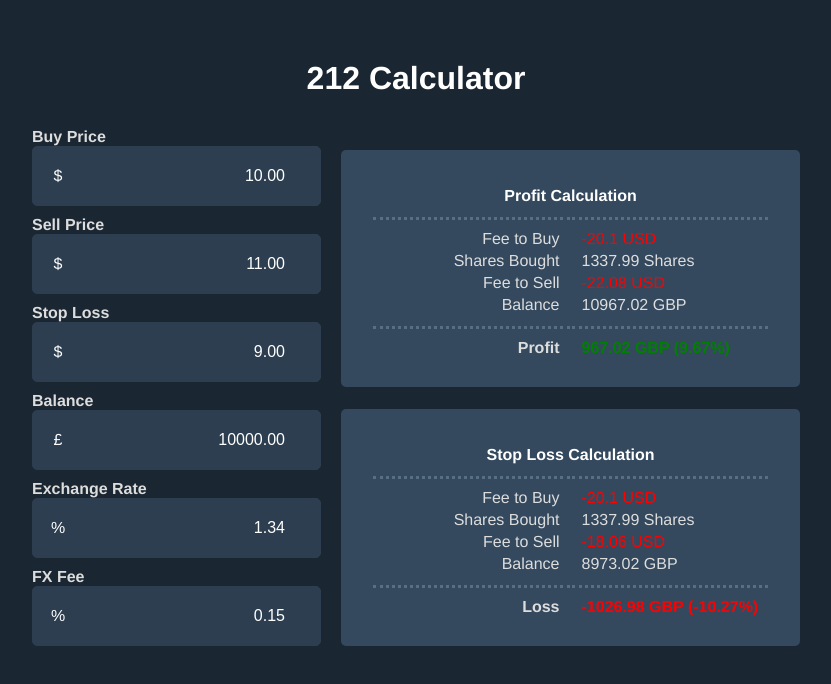
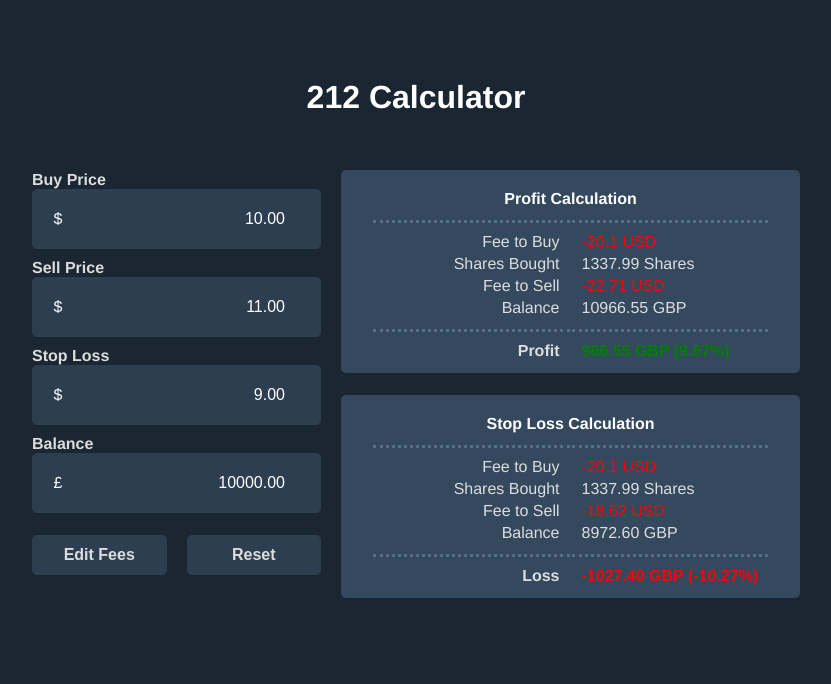
Before and after one commit to adamcurzon/212-calc, a Vue app: page / in a window 1280 px wide. Shown: the top 684 px of the page, without its empty margins (224-1055 px from the left). Built offline with nearby package versions, Linux system fonts and the light colour scheme.

Commit message:
feat: fees popup, localstorage

```diff
--- a/src/App.vue
+++ b/src/App.vue
@@ -23,15 +23,13 @@
           <div class="input-icon">£</div>
           <input type="number" step="0.01" v-model="form.balance" id="balance" placeholder="Balance" />
         </div>
-        <label for="exchangeRate">Exchange Rate</label>
-        <div class="input-row">
-          <div class="input-icon">%</div>
-          <input type="number" step="any" v-model="form.exchangeRate" id="exchangeRate" placeholder="Exchange Rate" />
-        </div>
-        <label for="fxFee">FX Fee</label>
-        <div class="input-row">
-          <div class="input-icon">%</div>
-          <input type="number" step="0.01" v-model="form.fxFee" id="fxFee" placeholder="FX Fee" />
+        <div class="buttons">
+          <button @click="openPopup">
+            Edit Fees
+          </button>
+          <button @click="resetForm">
+            Reset
+          </button>
         </div>
       </div>
 
@@ -98,6 +96,34 @@
         </div>
       </div>
     </div>
+    <div id="popup" :class="{ 'active': popupOpen }">
+      <div class="modal">
+        <div class="input">
+          <button @click="closePopup">Close Fees</button>
+          <label for="exchangeRate">Exchange Rate</label>
+          <div class="input-row">
+            <div class="input-icon">%</div>
+            <input type="number" step="0.01" v-model="form.exchangeRate" id="exchangeRate"
+              placeholder="Exchange Rate" />
+          </div>
+          <label for="fxFee">FX Fee</label>
+          <div class="input-row">
+            <div class="input-icon">%</div>
+            <input type="number" step="0.01" v-model="form.fxFee" id="fxFee" placeholder="FX Fee" />
+          </div>
+          <label for="finraFee">Finra Fee</label>
+          <div class="input-row">
+            <div class="input-icon">%</div>
+            <input type="number" step="0.01" v-model="form.finraFee" id="finraFee" placeholder="Finra Fee" />
+          </div>
+          <label for="secFee">SEC Fee</label>
+          <div class="input-row">
+            <div class="input-icon">%</div>
+            <input type="number" step="0.01" v-model="form.secFee" id="secFee" placeholder="SEC Fee" />
+          </div>
+        </div>
+      </div>
+    </div>
   </main>
 </template>
 
@@ -112,8 +138,11 @@
         stopLoss: '9.00',
         balance: '10000.00',
         exchangeRate: '1.34',
-        fxFee: '0.15'
+        fxFee: '0.15',
+        finraFee: '0.000166',
+        secFee: '0.00278',
       },
+      popupOpen: false,
     }
   },
   methods: {
@@ -129,6 +158,31 @@
       const fxFee = parseFloat(this.form.fxFee) / 100;
       return (amount * fxFee).toFixed(2);
     },
+    finraFee(numOfShares) {
+      return (numOfShares * this.form.finraFee).toFixed(4);
+    },
+    secFee(numOfShares, sellPrice) {
+      return (numOfShares * sellPrice * (this.form.secFee / 100)).toFixed(4);
+    },
+    closePopup() {
+      this.popupOpen = false;
+    },
+    openPopup() {
+      this.popupOpen = true;
+    },
+    resetForm() {
+      this.form = {
+        buyPrice: '10.00',
+        sellPrice: '11.00',
+        stopLoss: '9.00',
+        balance: '10000.00',
+        exchangeRate: '1.34',
+        fxFee: '0.15',
+        finraFee: '0.000166',
+        secFee: '0.00278',
+      }
+      localStorage.removeItem('form');
+    }
   },
   computed: {
     usdBalance() {
@@ -141,7 +195,10 @@
       return parseFloat(parseFloat(this.usdBalance - this.feeToBuy) / parseFloat(this.form.buyPrice)).toFixed(2);
     },
     feeToSell() {
-      return parseFloat(this.calcFXFee(this.numSharesBought * this.form.sellPrice));
+      const fxFee = parseFloat(this.calcFXFee(this.numSharesBought * this.form.sellPrice));
+      const finraFee = parseFloat(this.finraFee(this.numSharesBought));
+      const secFee = parseFloat(this.secFee(this.numSharesBought, this.form.sellPrice));
+      return parseFloat(fxFee + finraFee + secFee).toFixed(2);
     },
     usdBalanceAfterSell() {
       return parseFloat(parseFloat(this.numSharesBought * this.form.sellPrice) - this.feeToSell).toFixed(2);
@@ -156,7 +213,10 @@
       return parseFloat((this.profit / this.form.balance) * 100).toFixed(2);
     },
     feeToSellLoss() {
-      return parseFloat(this.calcFXFee(this.numSharesBought * this.form.stopLoss));
+      const fxFee = parseFloat(this.calcFXFee(this.numSharesBought * this.form.stopLoss));
+      const finraFee = parseFloat(this.finraFee(this.numSharesBought));
+      const secFee = parseFloat(this.secFee(this.numSharesBought, this.form.stopLoss));
+      return parseFloat(fxFee + finraFee + secFee).toFixed(2);
     },
     gbpBalanceAfterSellLoss() {
       return parseFloat(this.convertUSDtoGBP(parseFloat(this.numSharesBought * this.form.stopLoss) - this.feeToSellLoss)).toFixed(2);
@@ -166,7 +226,7 @@
     },
     lossPercentage() {
       return parseFloat((this.loss / this.form.balance) * 100).toFixed(2);
-    }
+    },
   },
   created() {
     const savedForm = localStorage.getItem('form');
@@ -196,7 +256,10 @@
   -moz-osx-font-smoothing: grayscale;
   text-align: center;
   color: #dddddd;
-  margin-top: 60px;
+}
+
+main {
+  padding-top: 50px;
 }
 
 h1 {
@@ -220,6 +283,7 @@
 
   main {
     padding-bottom: 50px;
+    padding-top: 0px !important;
   }
 
   .profit-calc,
@@ -229,6 +293,7 @@
 
   .output {
     grid-row: 1;
+    margin-top: 0px !important;
   }
 
   .input {
@@ -286,7 +351,8 @@
   margin-top: 10px;
 }
 
-.input-row {
+.input-row,
+button {
   display: flex;
   align-items: center;
   border: 1px solid #2c3e50;
@@ -294,6 +360,21 @@
   border-radius: 5px;
   background-color: #2c3e50;
   color: white;
+}
+
+button {
+  align-content: center;
+  justify-content: center;
+  cursor: pointer;
+  margin-top: 22px;
+  text-align: center;
+  font-size: 16px;
+  font-weight: 600;
+  color: #DDD;
+}
+
+button:hover {
+  opacity: 0.8;
 }
 
 .input-icon {
@@ -359,4 +440,33 @@
 table tr:last-child th {
   font-weight: 700;
 }
+
+#popup {
+  display: none !important;
+  position: fixed;
+  top: 0;
+  left: 0;
+  right: 0;
+  bottom: 0;
+  background-color: rgba(0, 0, 0, 0.7);
+  display: flex;
+  justify-content: center;
+  align-items: center;
+}
+
+#popup.active {
+  display: flex !important;
+}
+
+.buttons button {
+  width: 50%;
+}
+
+.buttons {
+  width: 100%;
+  display: flex;
+  align-content: center;
+  justify-content: center;
+  gap: 20px;
+}
 </style>
```
